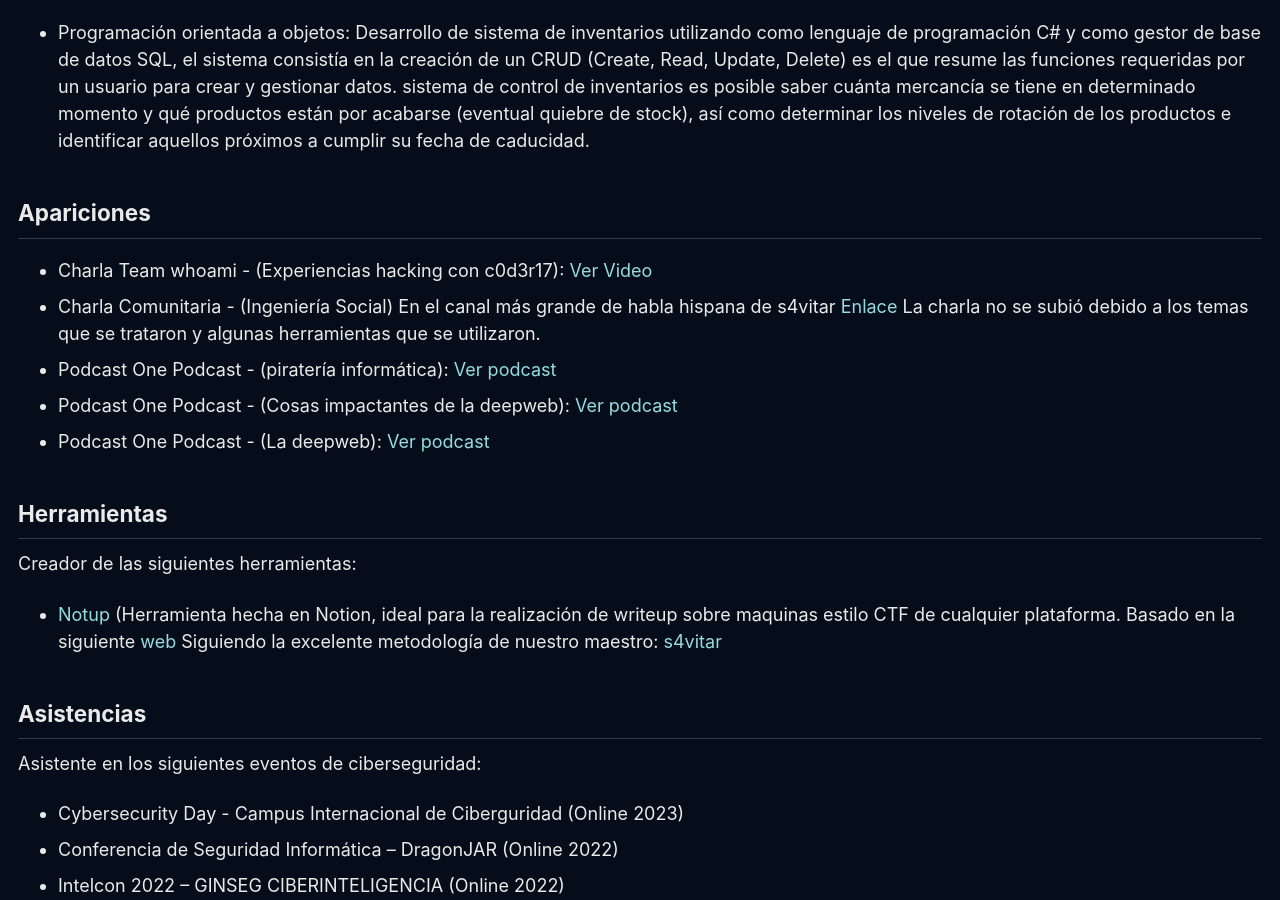
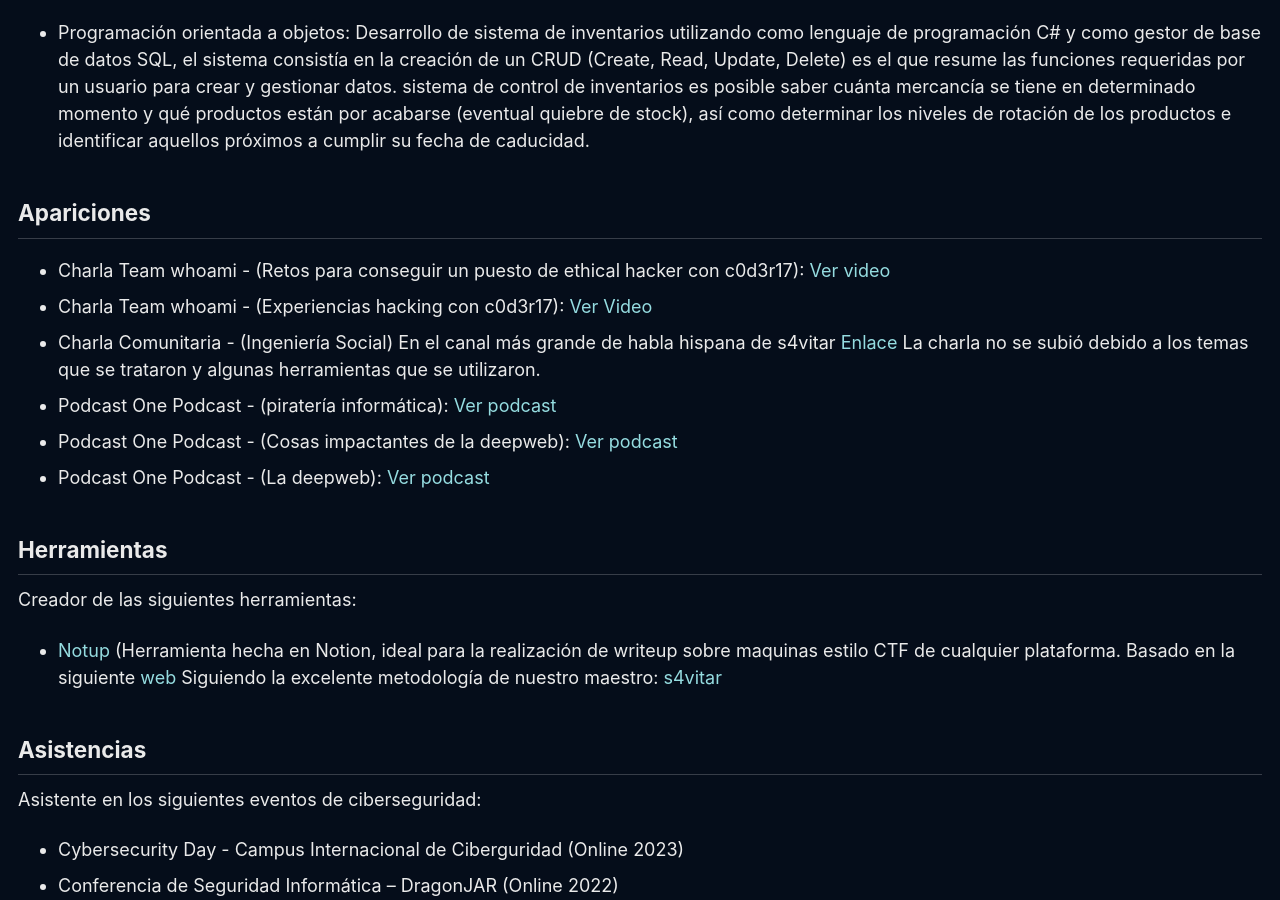
Before and after one commit to ewor01/ewor01.github.io, a Jekyll site: the page built from _pages/about.md, in a window 1280 px wide and 900 px high, scrolled down 6590 px. Built offline with Jekyll 4.4.1, drawn with Linux system fonts in a browser that asks for light colours; cached includes are drawn as plain includes; a script that is not in the unit is left out.

Commit message:
actualizado

```diff
--- a/_pages/about.md
+++ b/_pages/about.md
@@ -115,6 +115,7 @@
 
 ## Apariciones
 
+- Charla Team whoami - (Retos para conseguir un puesto de ethical hacker con c0d3r17): [Ver video](https://youtu.be/6azrrjRFdEI?si=pXinqx3T9QYZUJsA)
 - Charla Team whoami - (Experiencias hacking con c0d3r17): [Ver Video](https://www.youtube.com/watch?v=JFSYGdSUNpI&t=1090s)
 - Charla Comunitaria - (Ingeniería Social) En el canal más grande de habla hispana de s4vitar [Enlace](https://twitch.tv/s4vitaar) La charla no se subió debido a los temas que se trataron y algunas herramientas que se utilizaron.
 - Podcast One Podcast - (piratería informática): [Ver podcast](https://www.youtube.com/watch?v=XYuWT86ix-E)
```
Also changed, not shown: 2 other files.
